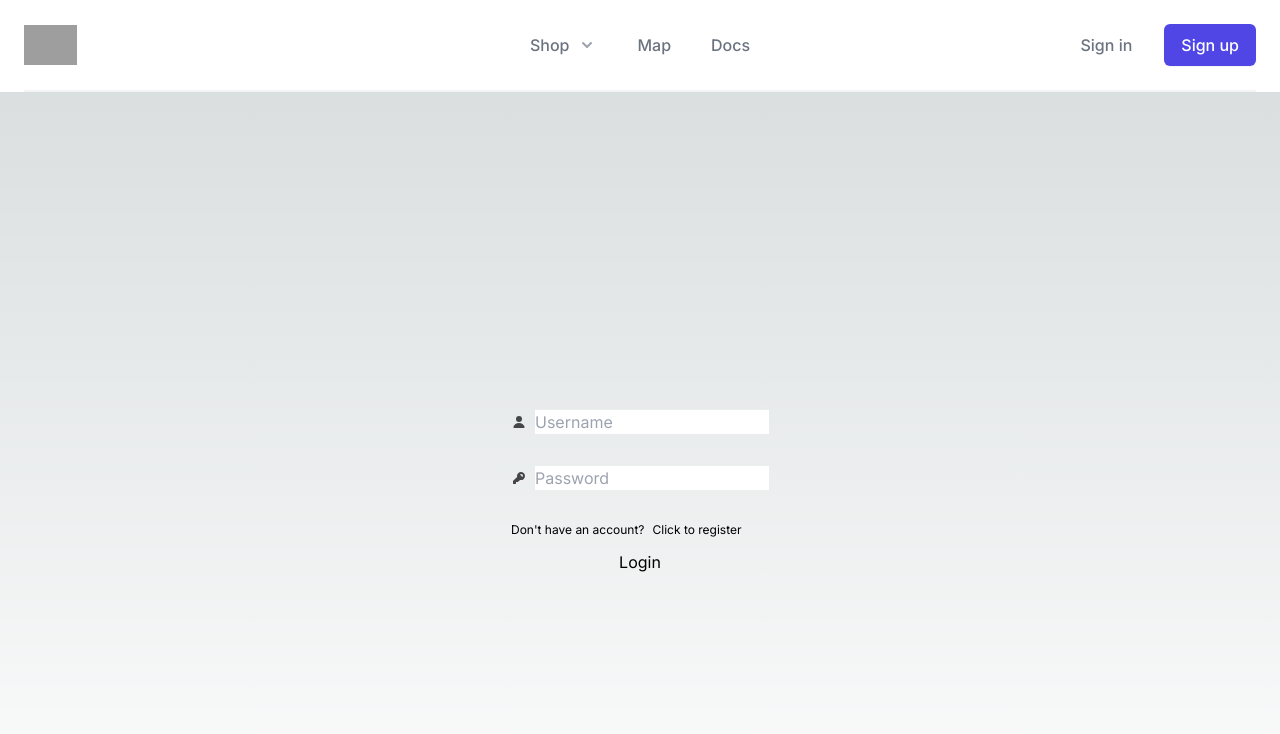
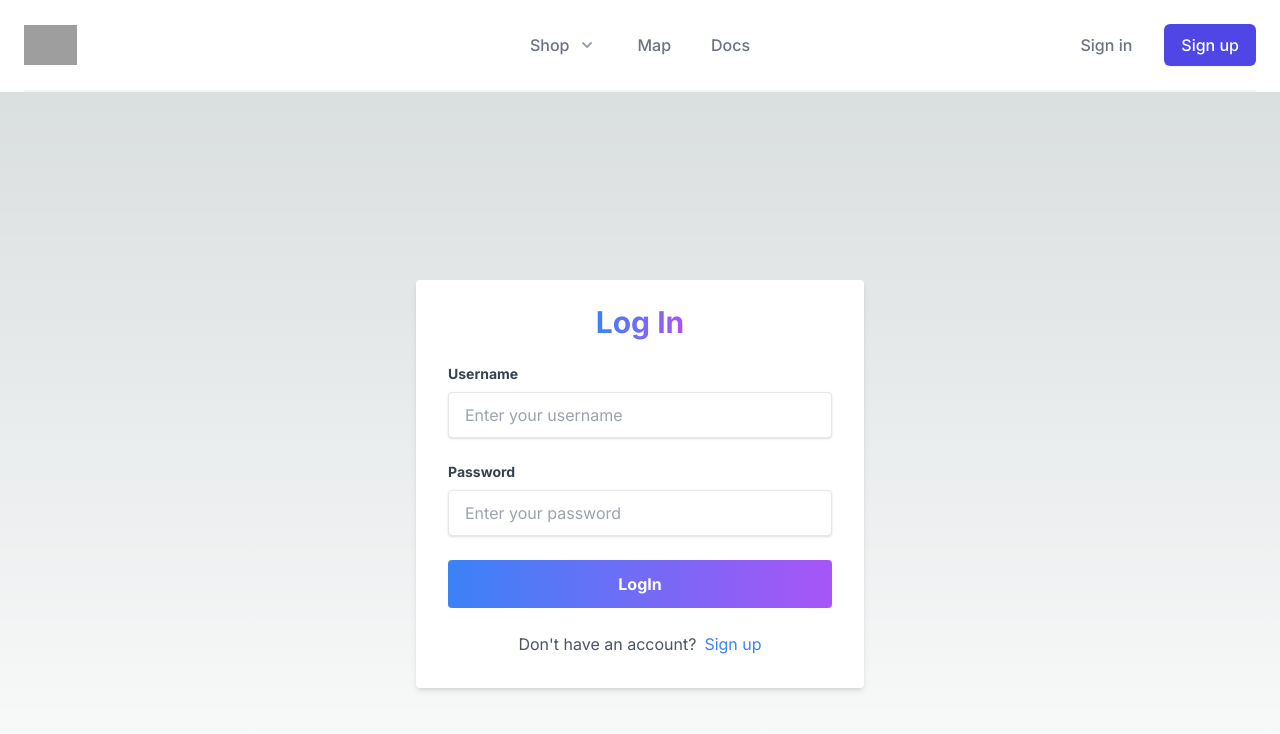
Before and after one commit to AA-IT-WebTechCourse/webshopproject2023-RashedulAlam, a Next.js app in the folder frontend/: page /login in a window 1280 px wide. Shown: the top 734 px of the page. Built offline with nearby package versions, Linux system fonts and the light colour scheme; grey boxes are pictures that could not be loaded.

Commit message:
added login page

```diff
--- a/frontend/src/app/login/page.tsx
+++ b/frontend/src/app/login/page.tsx
@@ -2,7 +2,7 @@ import Login from "@/components/account/login";
 
 export default function LoginPage() {
   return (
-    <main className="flex min-h-screen flex-col items-center justify-between">
+    <main className="container">
        <Login />
     </main>
   );
--- a/frontend/src/components/account/login.tsx
+++ b/frontend/src/components/account/login.tsx
@@ -8,49 +8,61 @@ const Login = () => {
   };
 
   return (
-    <div className="flex flex-col gap-8 min-h-screen justify-center">
-      <label className="input input-bordered flex items-center gap-2">
-        <svg
-          xmlns="http://www.w3.org/2000/svg"
-          viewBox="0 0 16 16"
-          fill="currentColor"
-          className="w-4 h-4 opacity-70"
-        >
-          <path d="M8 8a3 3 0 1 0 0-6 3 3 0 0 0 0 6ZM12.735 14c.618 0 1.093-.561.872-1.139a6.002 6.002 0 0 0-11.215 0c-.22.578.254 1.139.872 1.139h9.47Z" />
-        </svg>
-        <input type="text" className="grow" placeholder="Username" />
-      </label>
-
-      <label className="input input-bordered flex items-center gap-2">
-        <svg
-          xmlns="http://www.w3.org/2000/svg"
-          viewBox="0 0 16 16"
-          fill="currentColor"
-          className="w-4 h-4 opacity-70"
-        >
-          <path
-            fillRule="evenodd"
-            d="M14 6a4 4 0 0 1-4.899 3.899l-1.955 1.955a.5.5 0 0 1-.353.146H5v1.5a.5.5 0 0 1-.5.5h-2a.5.5 0 0 1-.5-.5v-2.293a.5.5 0 0 1 .146-.353l3.955-3.955A4 4 0 1 1 14 6Zm-4-2a.75.75 0 0 0 0 1.5.5.5 0 0 1 .5.5.75.75 0 0 0 1.5 0 2 2 0 0 0-2-2Z"
-            clipRule="evenodd"
-          />
-        </svg>
-        <input type="password" className="grow" placeholder="Password" />
-      </label>
-
-      <div className="flex flex-col gap-3">
-        <div className="flex flex-row text-xs gap-2">
-          Don&apos;t have an account?
-          <Link
-            href="/signup"
-            className="text-primary hover:underline hover:underline-offset-2"
-          >
-            <span className="text-primary">Click to register</span>
+    <div className="flex justify-center items-center min-h-screen">
+      <div className="bg-white shadow-md rounded px-8 pt-6 pb-8 mb-4 w-full max-w-md">
+        <h2 className="text-3xl font-bold mb-6 text-center text-white">
+          <span className="bg-gradient-to-r text-transparent from-blue-500 to-purple-500 bg-clip-text">
+            Log In
+          </span>
+        </h2>
+        <form>
+          <div className="mb-6">
+            <label
+              htmlFor="username"
+              className="block text-gray-700 text-sm font-bold mb-2"
+            >
+              Username
+            </label>
+            <div>
+              <input
+                id="username"
+                type="text"
+                className="shadow appearance-none border rounded w-full py-3 px-4 text-gray-700 leading-tight focus:outline-none focus:shadow-outline"
+                placeholder="Enter your username"
+              />
+            </div>
+          </div>
+          <div className="mb-6">
+            <label
+              htmlFor="password"
+              className="block text-gray-700 text-sm font-bold mb-2"
+            >
+              Password
+            </label>
+            <div>
+              <input
+                id="password"
+                type="password"
+                className="shadow appearance-none border rounded w-full py-3 px-4 text-gray-700 leading-tight focus:outline-none focus:shadow-outline"
+                placeholder="Enter your password"
+              />
+            </div>
+          </div>
+          <div className="flex items-center justify-center">
+            <button
+              type="submit"
+              className="bg-gradient-to-r from-blue-500 to-purple-500 hover:from-blue-700 hover:to-purple-700 text-white font-bold py-3 px-4 rounded focus:outline-none focus:shadow-outline w-full"
+            >
+              LogIn
+            </button>
+          </div>
+        </form>
+        <p className="text-center text-gray-600 mt-6">
+          Don't have an account?
+          <Link href="/signup" className="text-blue-500 hover:underline ml-2">
+            Sign up
           </Link>
-        </div>
-
-        <button className="btn btn-primary" onClick={loginHandler}>
-          Login
-        </button>
+        </p>
       </div>
     </div>
   );
```
